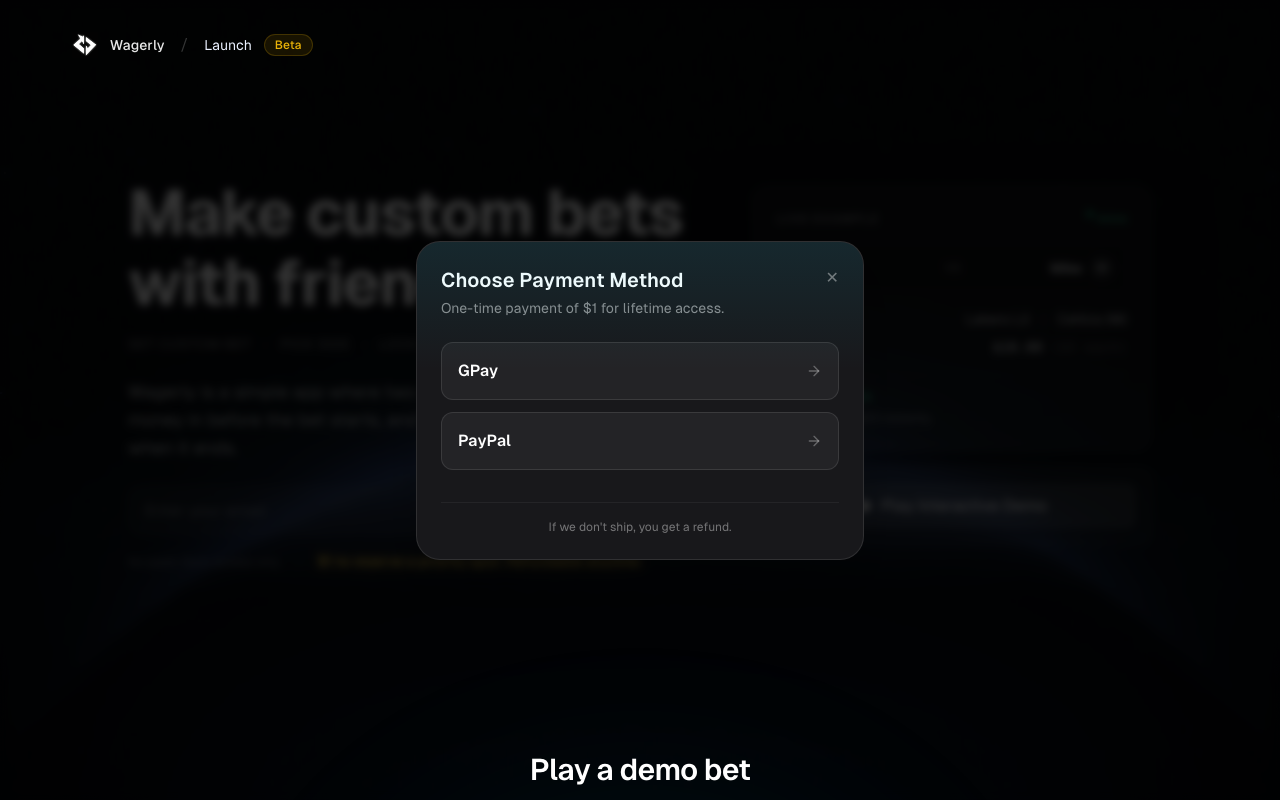
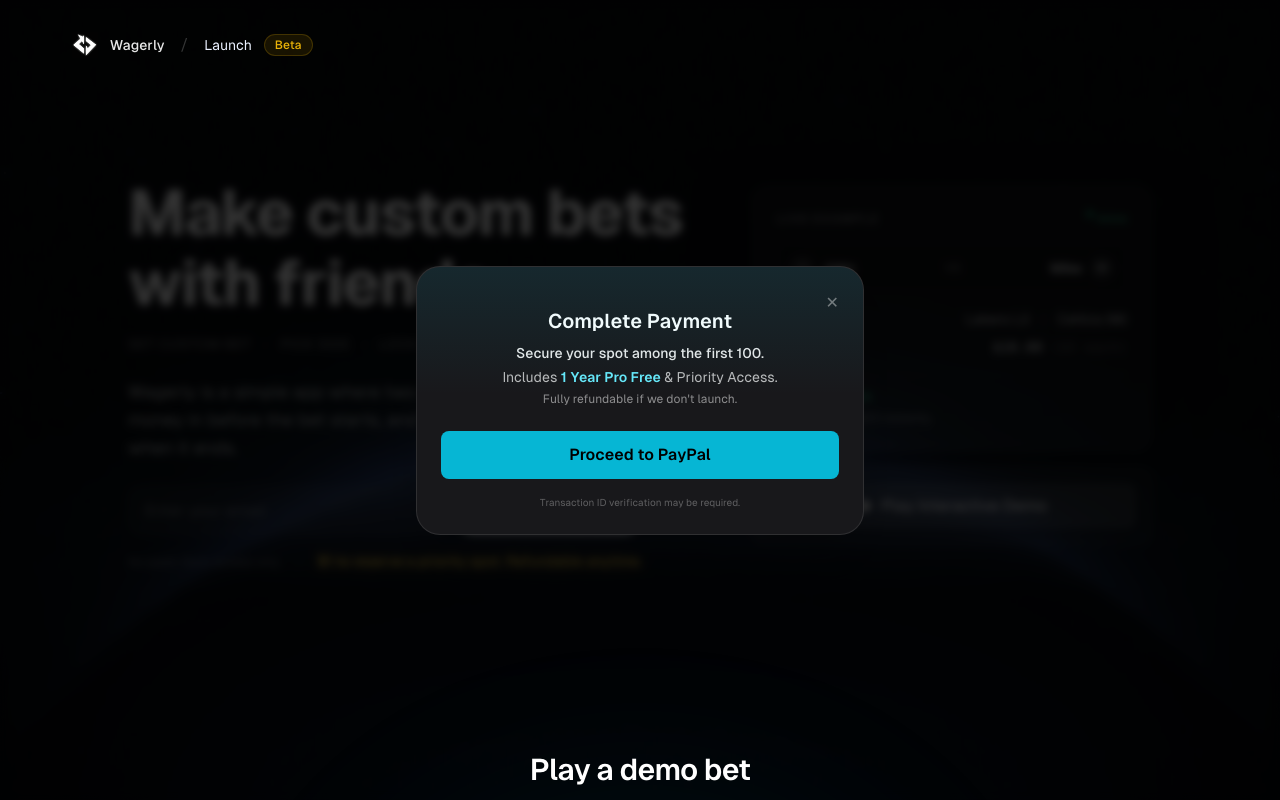
Before and after one commit to Blessan-Alex/prediction-app, a Next.js app: page / in a window 1280 px wide. Both pictures are taken after a click on the button "$1 to reserve a priority spot. Refundable anytime.". Shown: the top 800 px of the page. Built offline with nearby package versions, Linux system fonts and the light colour scheme.

Commit message:
adding paypal and removing deeply word

```diff
--- a/components/ExplainerSection.tsx
+++ b/components/ExplainerSection.tsx
@@ -107,7 +107,7 @@
                                         </div>
                                         <div className="flex items-start gap-3">
                                             <Zap className="w-4 h-4 text-amber-400 mt-1 shrink-0" />
-                                            <p className="text-base text-white/70">We check the result automatically and pay the winner deeply instantly.</p>
+                                            <p className="text-base text-white/70">We check the result automatically and pay the winner instantly.</p>
                                         </div>
                                     </motion.div>
                                 ) : (
--- a/components/PaymentModal.tsx
+++ b/components/PaymentModal.tsx
@@ -6,8 +6,6 @@
 import { Button } from "@/components/ui/Button";
 
 export function PaymentModalContent({ onClose, onComplete }: { onClose: () => void; onComplete: () => void }) {
-    const [step, setStep] = useState<"select" | "gpay" | "paypal">("select");
-
     return (
         <motion.div
             initial={{ opacity: 0, scale: 0.95 }}
@@ -24,46 +22,8 @@
                 ✕
             </button>
 
-            {step === "select" ? (
-                <>
-                    <div className="mb-6">
-                        <h3 className="text-xl font-semibold text-white mb-1">Choose Payment Method</h3>
-                        <p className="text-sm text-white/50">One-time payment of $1 for lifetime access.</p>
-                    </div>
-
-                    <div className="flex flex-col gap-3 mb-8">
-                        <button
-                            onClick={() => setStep("gpay")}
-                            className="w-full p-4 rounded-xl bg-white/5 hover:bg-white/10 border border-white/10 hover:border-white/20 transition-all flex items-center justify-between group"
-                        >
-                            <span className="font-semibold text-white">GPay</span>
-                            <ArrowRight className="w-4 h-4 text-white/30 group-hover:text-white/70 transition-colors" />
-                        </button>
-                        <button
-                            onClick={() => setStep("paypal")}
-                            className="w-full p-4 rounded-xl bg-white/5 hover:bg-white/10 border border-white/10 hover:border-white/20 transition-all flex items-center justify-between group"
-                        >
-                            <span className="font-semibold text-white">PayPal</span>
-                            <ArrowRight className="w-4 h-4 text-white/30 group-hover:text-white/70 transition-colors" />
-                        </button>
-                    </div>
-
-                    <div className="text-center pt-4 border-t border-white/5">
-                        <p className="text-xs text-white/40">
-                            If we don&apos;t ship, you get a refund.
-                        </p>
-                    </div>
-                </>
-            ) : (
-                <>
-                    <div className="flex items-center gap-2 mb-6">
-                        <button onClick={() => setStep("select")} className="text-white/50 hover:text-white text-sm flex items-center gap-1 transition-colors">
-                            ← Back
-                        </button>
-                    </div>
-
-                    <h3 className="text-xl font-semibold text-white mb-2 text-center">
-                        {step === "gpay" ? "Scan GPay QR" : "Scan PayPal QR"}
+            <h3 className="text-xl font-semibold text-white mb-2 text-center mt-4">
+                Complete Payment
             </h3>
             <div className="text-sm text-center mb-6 space-y-1">
                 <p className="text-white/90 font-medium">
@@ -77,30 +37,19 @@
                 </p>
             </div>
 
-                    <div className="w-full aspect-square bg-white text-black p-4 rounded-xl mb-6 mx-auto max-w-[280px] shadow-lg flex items-center justify-center">
-                        {/* Real QR would go here, using placeholder for demo */}
-                        <div className="relative w-full h-full opacity-90">
-                            {/* eslint-disable-next-line @next/next/no-img-element */}
-                            <img
-                                src="https://api.qrserver.com/v1/create-qr-code/?size=300x300&data=OpikaPreorder"
-                                alt="Payment QR Code"
-                                className="w-full h-full object-contain"
-                            />
-                        </div>
-                    </div>
-
             <Button
-                        onClick={onComplete}
+                onClick={() => {
+                    window.open("https://www.paypal.com/cgi-bin/webscr?cmd=_xclick&business=admin%40opika.co&item_name=Payment&amount=1&currency_code=USD", "_blank");
+                    onComplete();
+                }}
                 className="w-full bg-cyan-500 hover:bg-cyan-400 text-black font-semibold h-12"
             >
-                        I&apos;ve Completed Payment
+                Proceed to PayPal
             </Button>
 
             <p className="text-[10px] text-center text-white/30 mt-4">
                 Transaction ID verification may be required.
             </p>
-                </>
-            )}
         </motion.div>
     );
 }
```
Lines whose indentation alone changed are shown as unchanged.
